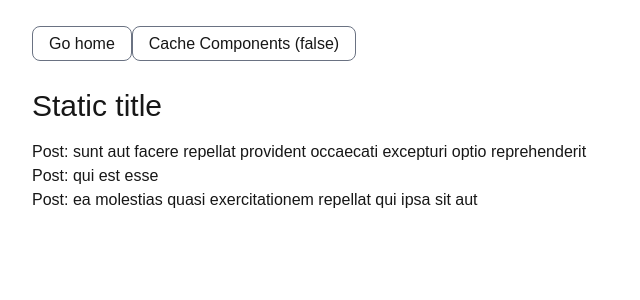
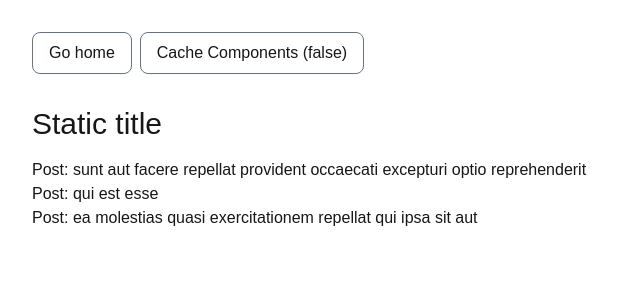
Before and after one commit to olafchuszno/next-digest-cache-components, a Next.js app: page /cache-tag in a window 1280 px wide. Shown: the top 300 px of the page, without its empty margins (0-640 px from the left). Built offline with nearby package versions, Linux system fonts and the light colour scheme.

Commit message:
style: Add gap

```diff
--- a/app/layout.tsx
+++ b/app/layout.tsx
@@ -29,7 +29,7 @@ export default function RootLayout({
       className={`${geistSans.variable} ${geistMono.variable} h-full antialiased`}
     >
       <body className="min-h-full flex flex-col">
-        <header className="mb-8">
+        <header className="mb-8 flex gap-2">
           <Link href="/" className="bordered w-fit">
             Go home
           </Link>
```
